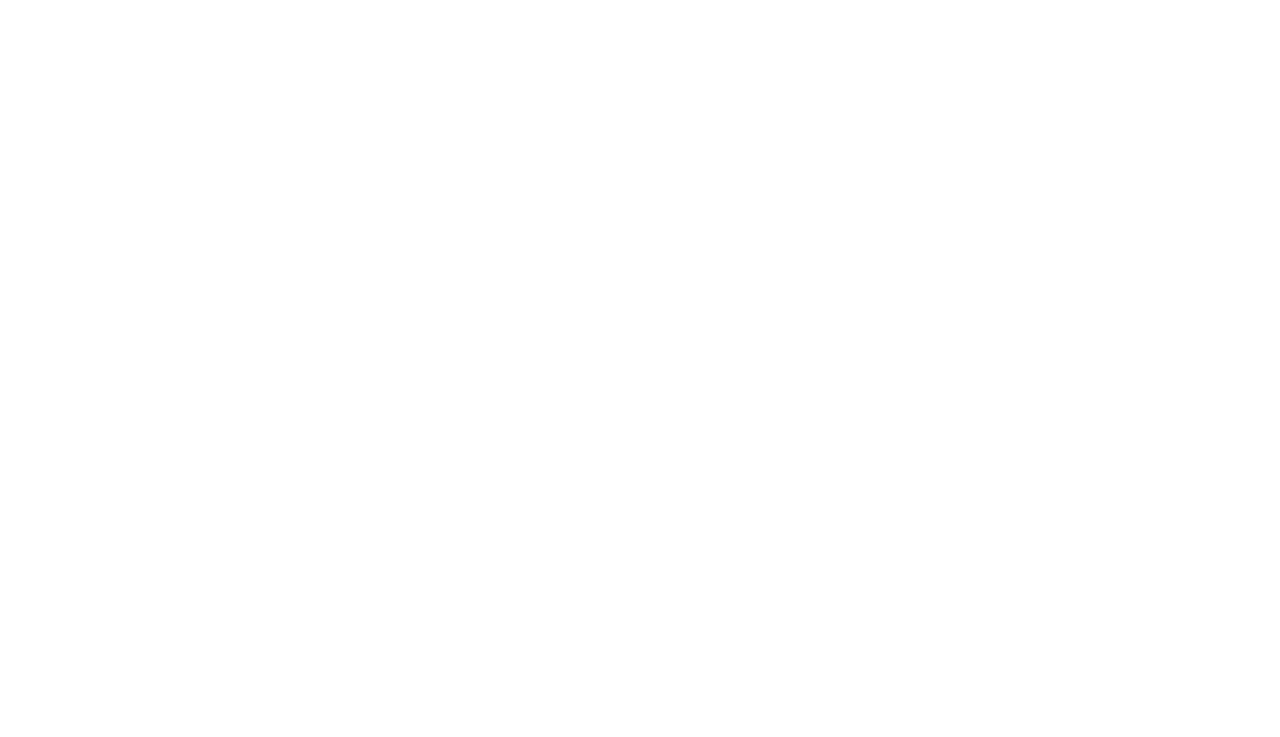
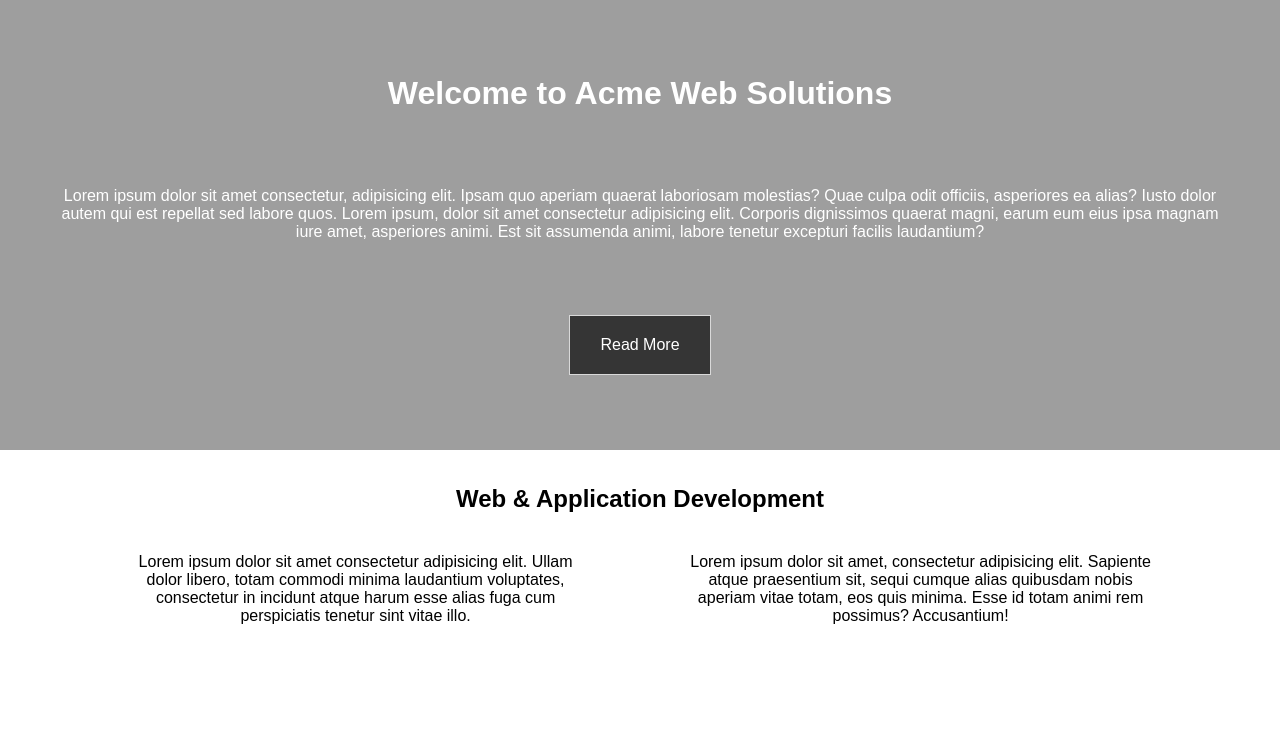
Before and after one commit to JoseAugusto7/Landing-page, a plain HTML site: page index.html in a window 1280 px wide. Drawn offline with Linux system fonts and the light colour scheme.

Commit message:
Iniciando

```diff
--- a/estilos/style.css
+++ b/estilos/style.css
@@ -0,0 +1,56 @@
+@charset "UTF-8";
+
+* {
+    padding: 0px;
+    margin: 0px;
+    box-sizing: border-box;
+    font-family: Arial, Helvetica, sans-serif;
+}
+
+header {
+    min-width: 390px;
+    height: 450px;
+    display: flex;
+    justify-content: space-evenly;
+    flex-direction: column;
+    align-items: center;
+    text-align: center;
+    background-color: rgba(0, 0, 0, 0.381);
+    color: white;
+}
+
+p {
+    padding: 0px 50px;
+}
+
+a {
+    background-color: rgba(0, 0, 0, 0.664);
+    color: white;
+    text-decoration: none;
+    padding: 20px 30px;
+    border: solid 1px rgba(255, 255, 255, 0.812);
+    transition-duration: 0.3s;
+}
+
+a:hover {
+    background-color: rgba(255, 255, 255, 0.699);
+    color: black;
+}
+
+section#web {
+    text-align: center;
+    padding: 35px;
+    height: 230px;
+}
+
+div.web {
+    padding: 40px;
+    display: flex;
+    flex-direction: row;
+}
+
+section#blocos {
+    min-width: 390px;
+    height: 450px;
+    background-color: black;
+}
--- a/index.html
+++ b/index.html
@@ -9,6 +9,41 @@
     <link rel="stylesheet" href="estilos/style.css">
 </head>
 <body>
+    <header>
+        <h1>Welcome to Acme Web Solutions</h1>
+        <p>Lorem ipsum dolor sit amet consectetur, adipisicing elit. Ipsam quo aperiam quaerat laboriosam molestias? Quae culpa odit officiis, asperiores ea alias? Iusto dolor autem qui est repellat sed labore quos. Lorem ipsum, dolor sit amet consectetur adipisicing elit. Corporis dignissimos quaerat magni, earum eum eius ipsa magnam iure amet, asperiores animi. Est sit assumenda animi, labore tenetur excepturi facilis laudantium?</p>
+        <a href="#">Read More</a>
+    </header>
+    <main>
+        <section id="web">
+            <h1>Web & Application Development</h1>
+            <div class="web">
+                <p>Lorem ipsum dolor sit amet consectetur adipisicing elit. Ullam dolor libero, totam commodi minima laudantium voluptates, consectetur in incidunt atque harum esse alias fuga cum perspiciatis tenetur sint vitae illo.</p>
+                <p>Lorem ipsum dolor sit amet, consectetur adipisicing elit. Sapiente atque praesentium sit, sequi cumque alias quibusdam nobis aperiam vitae totam, eos quis minima. Esse id totam animi rem possimus? Accusantium!</p>
+            </div>
+        </section id="blocos">
+            <div class="bloco1">
+                <img src="" alt="">
+                <h2></h2>
+                <p></p>
+            </div>
+            <div class="bloco2">
+                <img src="" alt="">
+                <h2></h2>
+                <p></p>
+            </div>
+            <div class="bloco3">
+                <img src="" alt="">
+                <h2></h2>
+                <p></p>
+            </div>
+        <section>
 
+        </section>
+
+        <article>
+
+        </article>
+    </main>
 </body>
 </html>
```
Also changed, not shown: 3 other files.
